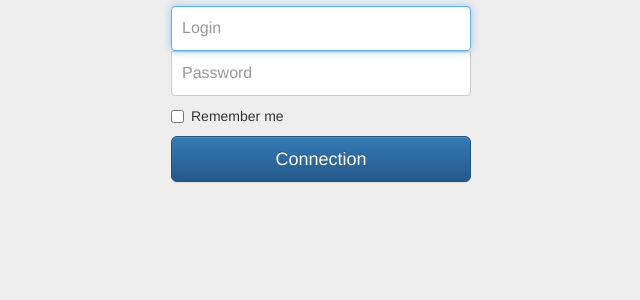
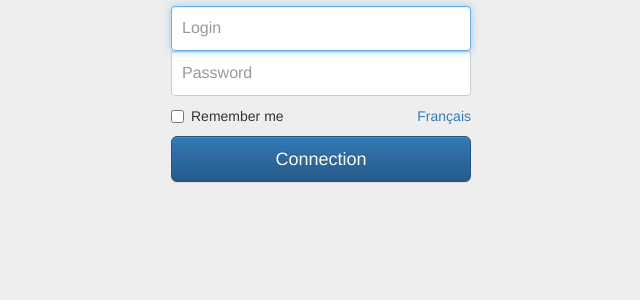
Before and after one commit to JulienUsson/ZZTask, a PHP site: page /src/index.html in a window 1280 px wide. Shown: the part 142-442 px from the top of the page, without its empty margins (319-959 px from the left). Run offline with PHP 8.4, Linux system fonts and the light colour scheme.

Commit message:
bouton changer langue

```diff
--- a/src/assets/css/style.css
+++ b/src/assets/css/style.css
@@ -37,3 +37,12 @@ body {
   border-top-left-radius: 0;
   border-top-right-radius: 0;
 }
+
+.pointer {
+	cursor: pointer;
+}
+
+.flag {
+	height: 25px;
+	width: auto;
+}
--- a/src/assets/js/app.js
+++ b/src/assets/js/app.js
@@ -15,18 +15,22 @@ app.config(function($routeProvider) {
 		});
 });
 
-app.run(function($rootScope, $http) {
+app.run(function($rootScope, $http, $cookies) {
     $rootScope.loggedIn=false;
 	$http.post("./api/authentification/", {action: "isconnected"}).success(function(data){
 		if(data=="true")
 			$rootScope.loggedIn=true;
 	});
+
+	$rootScope.selectedLangue=($cookies.get('langue'))?$cookies.get('langue'):'en';
 	$rootScope.langue={};
 	$http.post("./assets/json/langue_en.json").success(function(data){
 		$rootScope.langue=data;
 	});
 
 	$rootScope.setLangue = function(langue) {
+		$rootScope.selectedLangue=langue;
+		$cookies.put('langue', $rootScope.selectedLangue);
 		$http.post("./assets/json/langue_"+ langue +".json").success(function(data){
 			$rootScope.langue=data;
 		});
--- a/src/assets/template/login.html
+++ b/src/assets/template/login.html
@@ -6,9 +6,11 @@
 	<label for="password" class="sr-only">{{langue.password}}</label>
 	<input ng-model="form.password" type="password" id="password" name="password" class="form-control" placeholder="{{langue.password}}" required>
 	<div class="checkbox">
-	  <label>
-		<input type="checkbox" ng-model="rememberMe" value="remember-me"> {{langue.rememberMe}}
-	  </label>
+		<label>
+			<input type="checkbox" ng-model="rememberMe" value="remember-me"> {{langue.rememberMe}}
+		</label>
+		<a ng-hide="selectedLangue == 'fr'" ng-click="setLangue('fr')" class="flag pull-right" href="">Français</a>
+		<a ng-hide="selectedLangue == 'en'" ng-click="setLangue('en')" class="flag pull-right" href="">English</a>
 	</div>
 	<div ng-show="error.login" class="alert alert-danger" role="alert">{{langue.loginError}}</div>
 	<button class="btn btn-lg btn-primary btn-block" type="submit">{{langue.connection}}</button>
```
